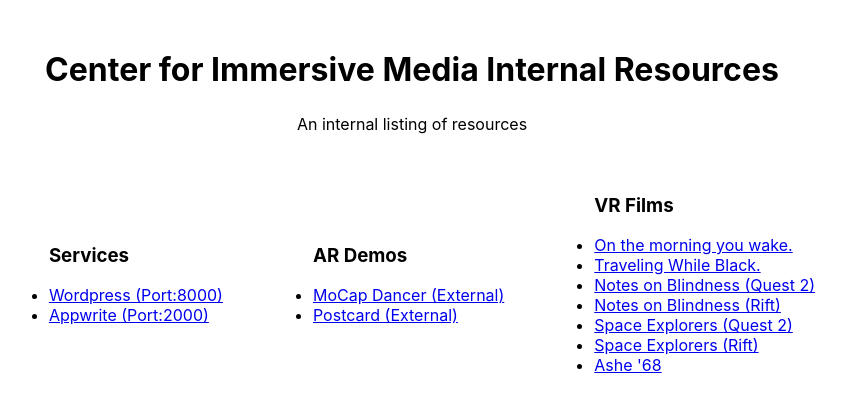
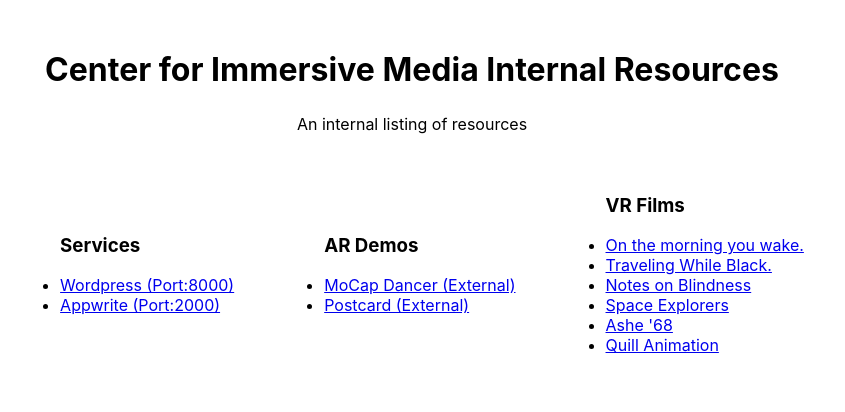
Before and after one commit to Center-for-Immersive-Media/CIM-Docker-Home, a React (Create React App) app: page / in a window 1280 px wide. Shown: the top 412 px of the page, without its empty margins (228-1073 px from the left). Built offline with nearby package versions, Linux system fonts and the light colour scheme.

Commit message:
Removed Rift & added TV link

```diff
--- a/src/App.js
+++ b/src/App.js
@@ -57,15 +57,7 @@
                 href="https://www.oculus.com/experiences/quest/1946326588770583"
                 target={"_blank"}
               >
-                Notes on Blindness (Quest 2)
-              </a>
-            </li>
-            <li>
-              <a
-                href="https://www.oculus.com/deeplink/?action=view&path=app/1671004309616863&ref=oculus_desktop"
-                target={"_blank"}
-              >
-                Notes on Blindness (Rift)
+                Notes on Blindness
               </a>
             </li>
             <li>
@@ -73,15 +65,7 @@
                 href="https://www.oculus.com/experiences/quest/3006696236087408"
                 target={"_blank"}
               >
-                Space Explorers (Quest 2)
-              </a>
-            </li>
-            <li>
-              <a
-                href="https://www.oculus.com/experiences/rift/4109168145824350"
-                target={"_blank"}
-              >
-                Space Explorers (Rift)
+                Space Explorers
               </a>
             </li>
             <li>
@@ -92,6 +76,14 @@
                 Ashe '68
               </a>
             </li>
+            <li>
+              <a
+                href="https://www.oculus.com/experiences/quest/1931356740318898/"
+                target={"_blank"}
+              >
+                Quill Animation
+              </a>
+            </li>
           </ul>
         </div>
       </div>
```
